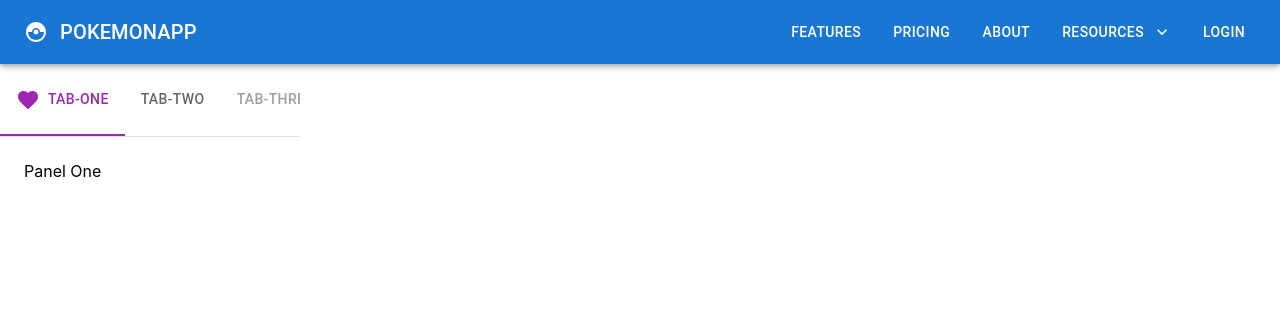
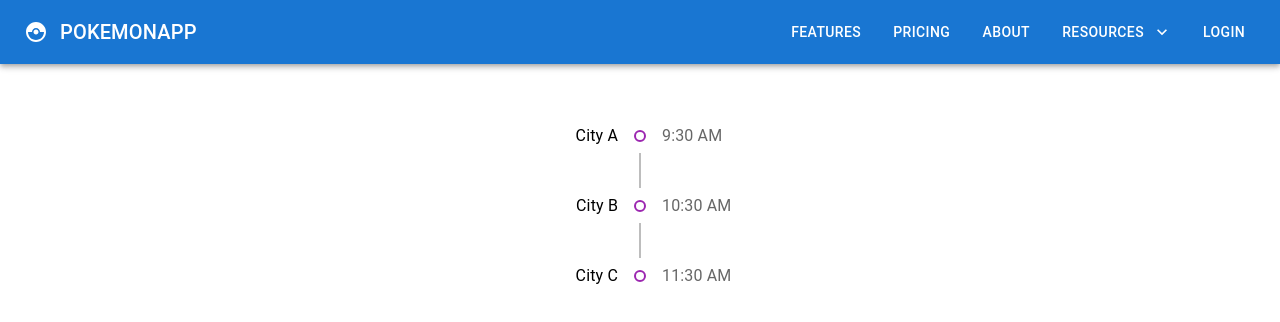
Before and after one commit to Shivaraj777/material-UI-training-demo, a React (Create React App) app: page / in a window 1280 px wide. Shown: the top 322 px of the page. Built offline with nearby package versions, Linux system fonts and the light colour scheme.

Commit message:
Material UI Timeline component

```diff
--- a/src/App.tsx
+++ b/src/App.tsx
@@ -22,7 +22,8 @@ import MuiNavbar from './components/MuiNavbar';
 // import MuiSkeleton from './components/MuiSkeleton';
 // import MuiLoadingButton from './components/MuiLoadingButton';
 // import MuiPicker from './components/MuiPicker';
-import MuiTab from './components/MuiTab';
+// import MuiTab from './components/MuiTab';
+import MuiTimeline from './components/MuiTimeline';
 // import MuiTypography from './components/MuiTypography';
 // import MuiButton from './components/MuiButton';
 // import MuiTextfield from './components/MuiTextfield';
@@ -70,7 +71,8 @@ function App() {
         {/* <MuiSkeleton /> */}
         {/* <MuiLoadingButton /> */}
         {/* <MuiPicker /> */}
-        <MuiTab />
+        {/* <MuiTab /> */}
+        <MuiTimeline />
         {/* <MuiBottomNavigation /> */}
       </div>
     </LocalizationProvider>
--- /dev/null
+++ b/src/components/MuiTimeline.tsx
@@ -0,0 +1,49 @@
+import { Timeline, TimelineConnector, TimelineContent, TimelineDot, TimelineItem, TimelineOppositeContent, TimelineSeparator } from '@mui/lab';
+import { Stack } from '@mui/material';
+import React from 'react'
+
+function MuiTimeline() {
+  return (
+    <Stack m={4}>
+      {/* Timeline component */}
+      <Timeline position='left'>
+        {/* TimelineItem A */}
+        <TimelineItem>
+          <TimelineOppositeContent color='text.secondary'>9:30 AM</TimelineOppositeContent>
+          <TimelineSeparator>
+            <TimelineDot variant='outlined' color='secondary' />
+            <TimelineConnector />
+          </TimelineSeparator>
+          <TimelineContent>
+            City A
+          </TimelineContent>
+        </TimelineItem>
+
+        {/* TimelineItem B */}
+        <TimelineItem>
+          <TimelineOppositeContent color='text.secondary'>10:30 AM</TimelineOppositeContent>
+          <TimelineSeparator>
+            <TimelineDot variant='outlined' color='secondary' />
+            <TimelineConnector />
+          </TimelineSeparator>
+          <TimelineContent>
+            City B
+          </TimelineContent>
+        </TimelineItem>
+
+        {/* TimelineItem C */}
+        <TimelineItem>
+          <TimelineOppositeContent color='text.secondary'>11:30 AM</TimelineOppositeContent>
+          <TimelineSeparator>
+            <TimelineDot variant='outlined' color='secondary' />
+          </TimelineSeparator>
+          <TimelineContent>
+            City C
+          </TimelineContent>
+        </TimelineItem>
+      </Timeline>
+    </Stack>
+  )
+}
+
+export default MuiTimeline;
```
